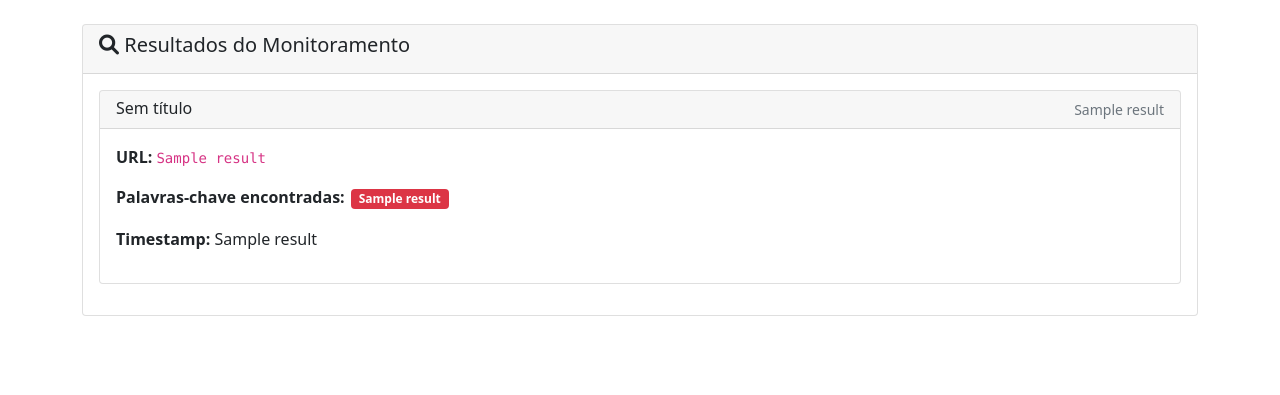
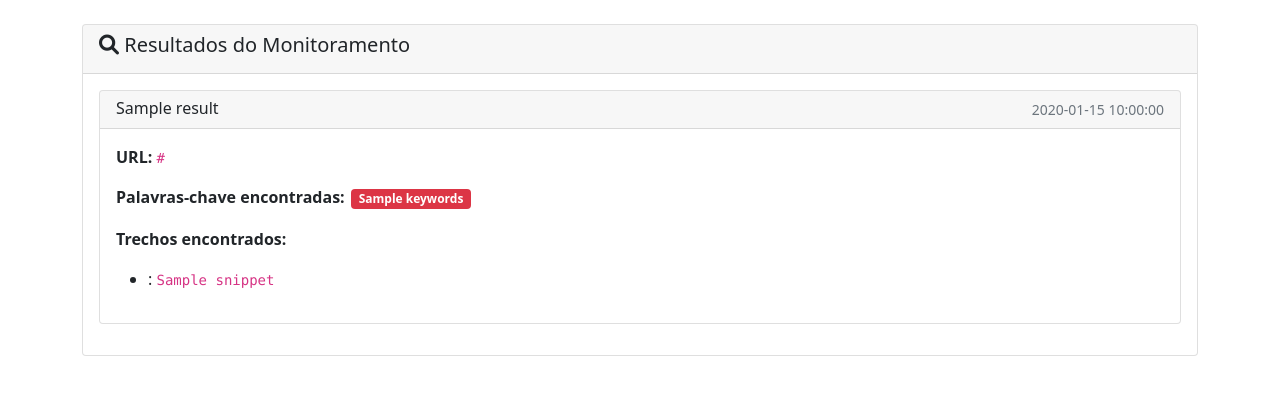
Before and after one commit to alcyjones/Dark-Web-Monitor, a Flask app: template templates/results.html in a window 1280 px wide. Shown: the part 56-451 px from the top of the page. Run offline with Flask 3, Linux system fonts and the light colour scheme; the template is opened without the code that fills it: most values are stand-ins (such as "Sample title", 1, 10 or a date in 2020).

Commit message:
Update results.html
Alteracao de layout para aparecer os trechos da pagina que foi encontrada.

```diff
--- a/templates/results.html
+++ b/templates/results.html
@@ -12,17 +12,28 @@
         {% for result in results %}
         <div class="card result-card">
           <div class="card-header d-flex justify-content-between">
-                        <h6 class="mb-0">{{ result[4] or 'Sem título' }}</h6>
-                        <small class="text-muted">{{ result[5] }}</small>
+            <h6 class="mb-0">{{ result.title or 'Sem título' }}</h6>
+            <small class="text-muted">{{ result.timestamp }}</small>
           </div>
           <div class="card-body">
-                        <p><strong>URL:</strong> <code>{{ result[1] }}</code></p>
+            <p><strong>URL:</strong> <code>{{ result.url }}</code></p>
             <p><strong>Palavras-chave encontradas:</strong>
-                            {% for keyword in result[2].split(',') %}
+              {% for keyword in result.keywords.split(',') %}
                 <span class="badge bg-danger keyword-badge">{{ keyword }}</span>
               {% endfor %}
             </p>
-                        <p><strong>Timestamp:</strong> {{ result[3] }}</p>
+
+            {% if result.snippets %}
+            <p><strong>Trechos encontrados:</strong></p>
+            <ul>
+              {% for item in result.snippets %}
+              <li>
+                <strong>{{ item.keyword }}</strong>:
+                <code>{{ item.snippet | truncate(200) }}</code>
+              </li>
+              {% endfor %}
+            </ul>
+            {% endif %}
           </div>
         </div>
         {% else %}
```
Lines whose indentation alone changed are shown as unchanged.
